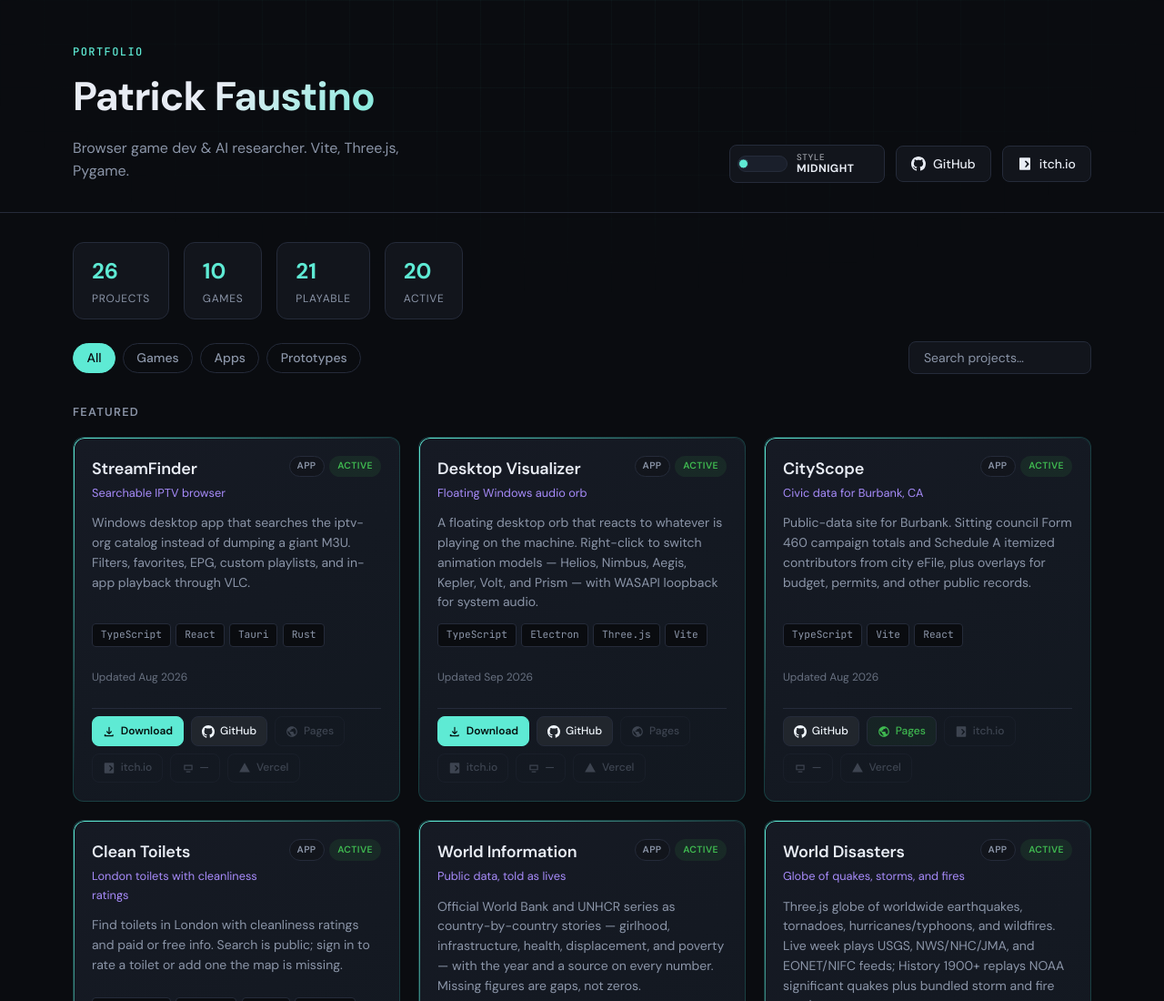
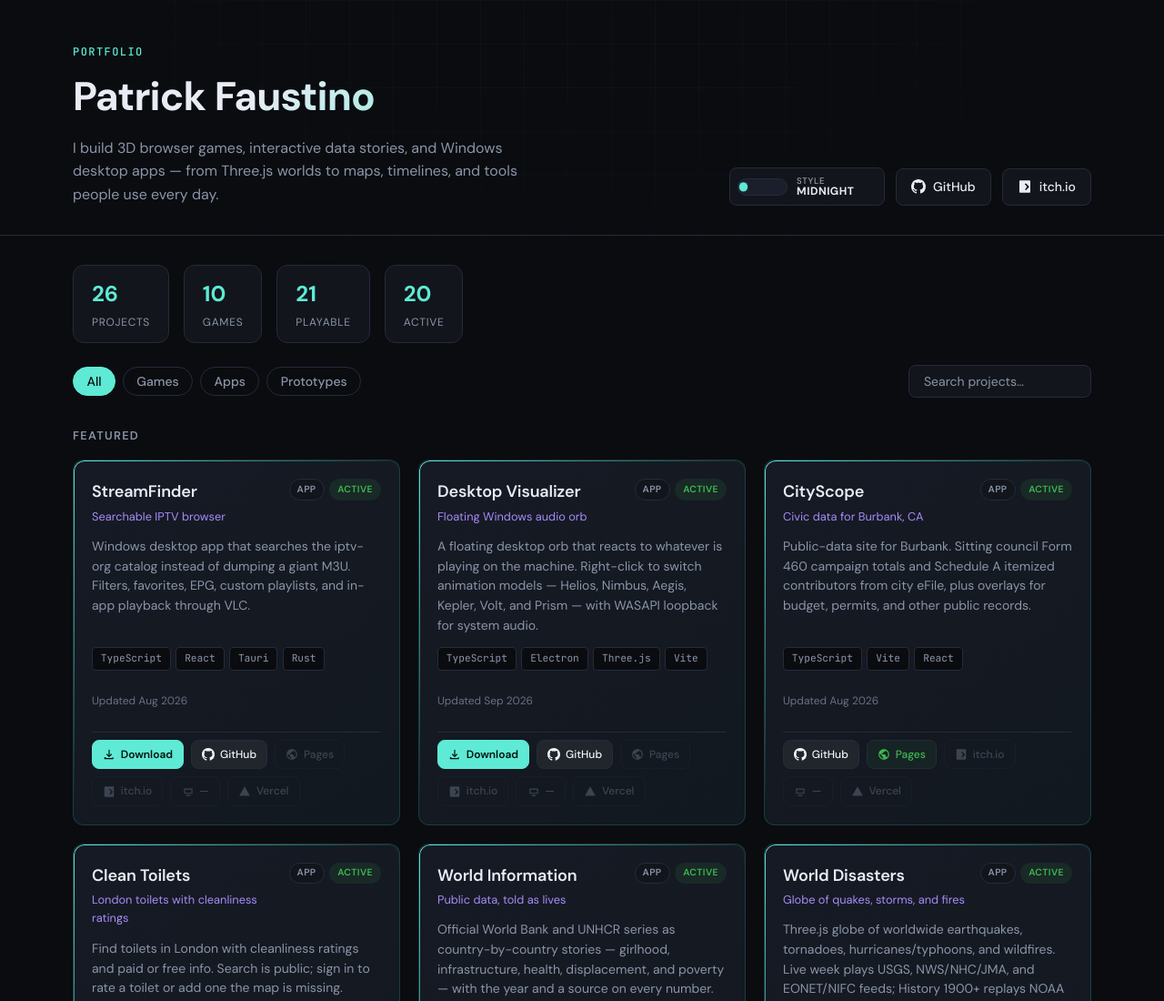
Before and after one commit to pfaustino/portfolio, a website: page index.html in a window 1280 px wide. Shown: the top 1100 px of the page at 91% size. Drawn offline with Linux system fonts and the light colour scheme.

Commit message:
Widen the portfolio bio to cover games, data apps, and desktop tools.
Replace the old game-and-AI blurb with a description that matches the full catalog.

Co-authored-by: Cursor <cursoragent@cursor.com>

```diff
--- a/css/styles.css
+++ b/css/styles.css
@@ -363,7 +363,7 @@ body {
 
 .brand-bio {
   margin: 0.5rem 0 0;
-  max-width: 36ch;
+  max-width: 48ch;
   color: var(--text-muted);
 }
 
--- a/data/projects.json
+++ b/data/projects.json
@@ -2,7 +2,7 @@
   "owner": {
     "name": "Patrick Faustino",
     "handle": "pfaustino",
-    "bio": "Browser game dev & AI researcher. Vite, Three.js, Pygame.",
+    "bio": "I build 3D browser games, interactive data stories, and Windows desktop apps — from Three.js worlds to maps, timelines, and tools people use every day.",
     "github": "https://github.com/pfaustino",
     "itch": "https://pfaustino.itch.io"
   },
--- a/index.html
+++ b/index.html
@@ -29,7 +29,7 @@
       <div class="brand">
         <p class="brand-eyebrow">Portfolio</p>
         <h1 class="brand-name">Patrick Faustino</h1>
-        <p class="brand-bio" id="owner-bio">Browser game dev &amp; AI researcher.</p>
+        <p class="brand-bio" id="owner-bio">I build 3D browser games, interactive data stories, and Windows desktop apps.</p>
       </div>
       <div class="header-actions">
         <button type="button" class="theme-toggle" id="theme-toggle" aria-label="Cycle design theme" title="Next theme">
```
